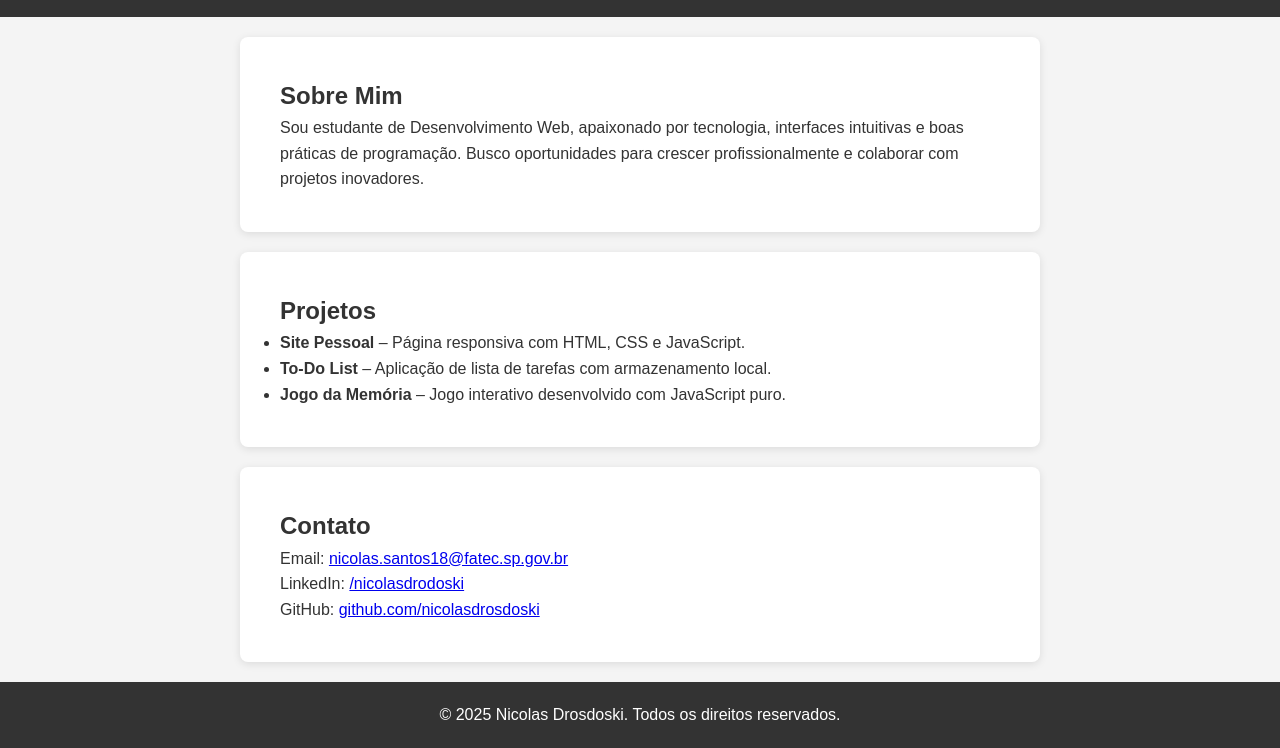
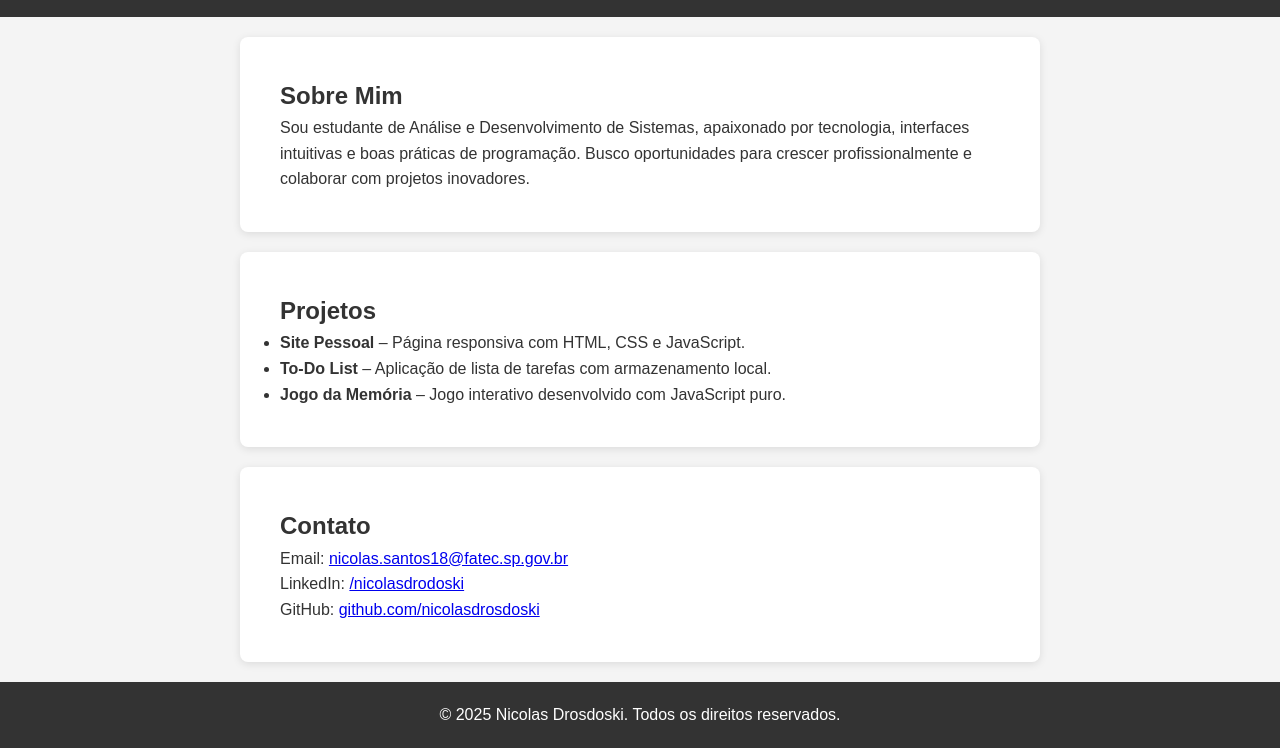
Before and after one commit to nicolasdrosdoski/portfolio, a plain HTML site: page index.html in a window 1280 px wide. Shown: the part 100-848 px from the top of the page. Drawn offline with Linux system fonts and the light colour scheme.

Commit message:
Atualização sobre mim

```diff
--- a/index.html
+++ b/index.html
@@ -22,7 +22,7 @@
   <main> <!-- Usando o <main> para envolver o conteúdo principal da página -->
     <section id="sobre">
       <h2>Sobre Mim</h2>
-      <p>Sou estudante de Desenvolvimento Web, apaixonado por tecnologia, interfaces intuitivas e boas práticas de programação. Busco oportunidades para crescer profissionalmente e colaborar com projetos inovadores.</p>
+      <p>Sou estudante de Análise e Desenvolvimento de Sistemas, apaixonado por tecnologia, interfaces intuitivas e boas práticas de programação. Busco oportunidades para crescer profissionalmente e colaborar com projetos inovadores.</p>
     </section>
 
     <section id="projetos">
```
